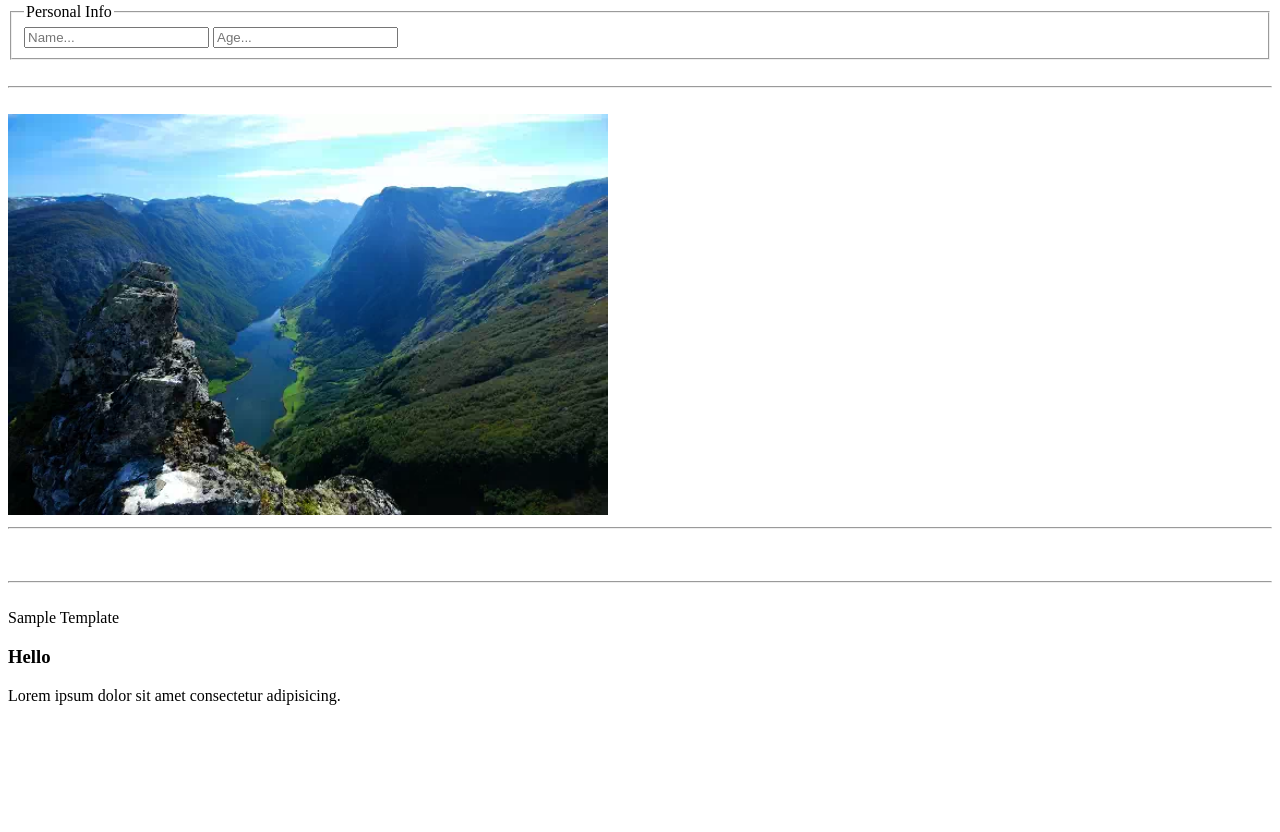
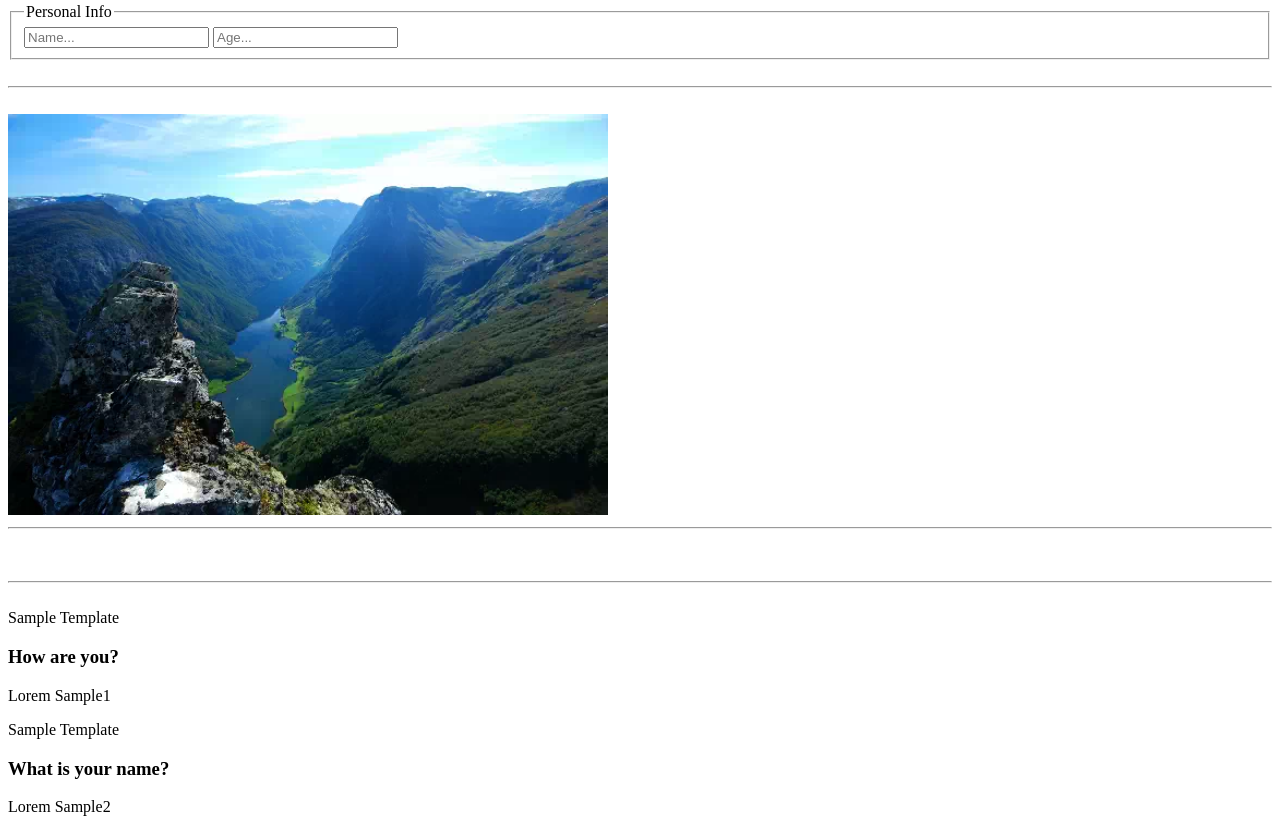
Before and after one commit to wahsandaruwan/important_unused_html5, a plain HTML site: page index.html in a window 1280 px wide. Shown: the part 554-1386 px from the top of the page. Before the commit the page ends 1275 px from the top, so only its background shows below. Drawn offline with Linux system fonts and the light colour scheme.

Commit message:
Code updated

```diff
--- a/index.html
+++ b/index.html
@@ -173,9 +173,16 @@
 
     <!-- Script -->
     <script>
-        const tm = document.querySelector('template')
-        const cn = tm.content.cloneNode(true)
-        document.body.append(cn)
+        const template = document.querySelector('template')
+        const clone1 = template.content.cloneNode(true)
+        clone1.querySelector('h3').textContent = "How are you?"
+        clone1.querySelector('p').textContent = "Lorem Sample1"
+        document.body.append(clone1)
+
+        const clone2 = template.content.cloneNode(true)
+        clone2.querySelector('h3').textContent = "What is your name?"
+        clone2.querySelector('p').textContent = "Lorem Sample2"
+        document.body.append(clone2)
     </script>
 
 </body>
```
